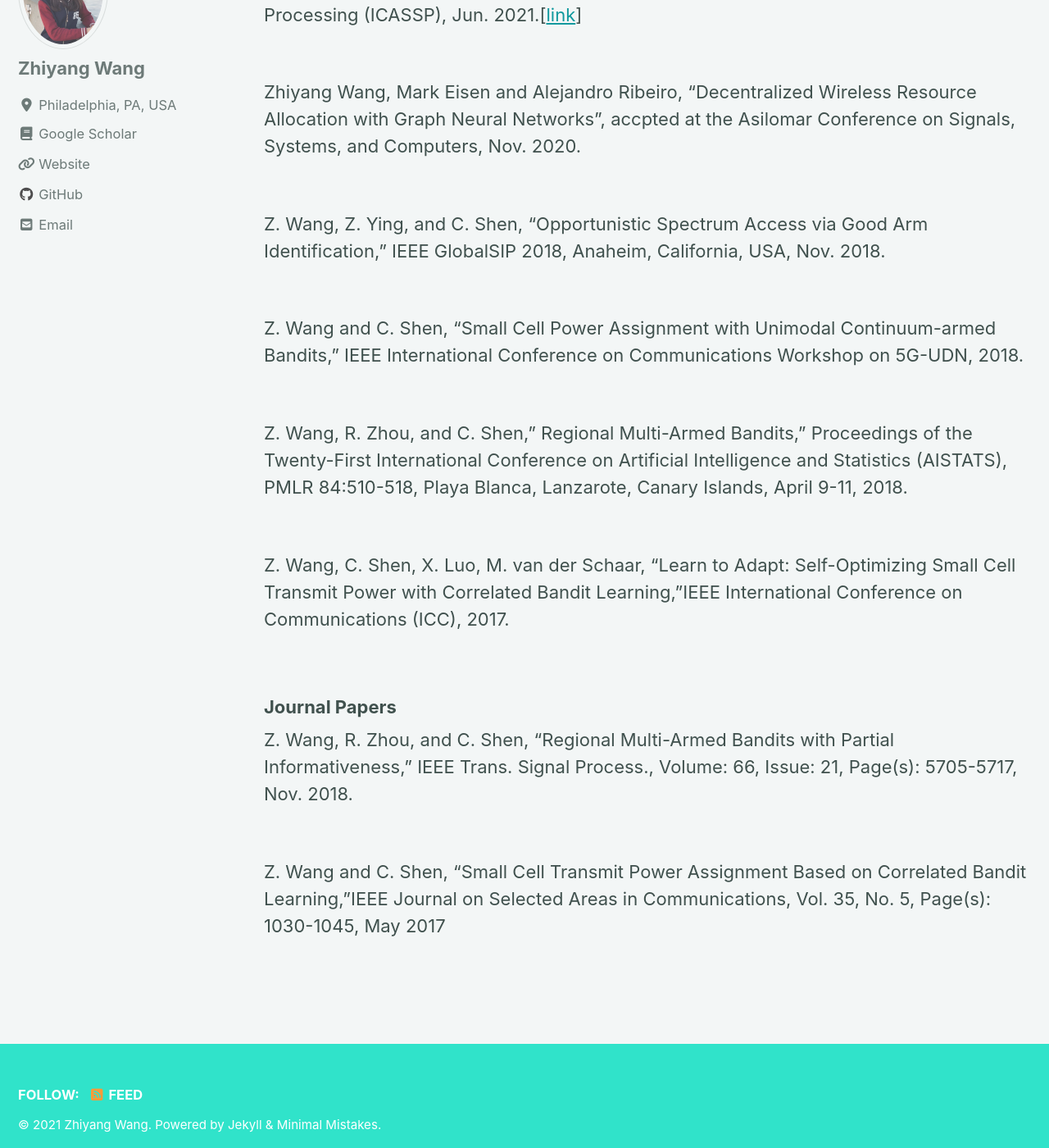
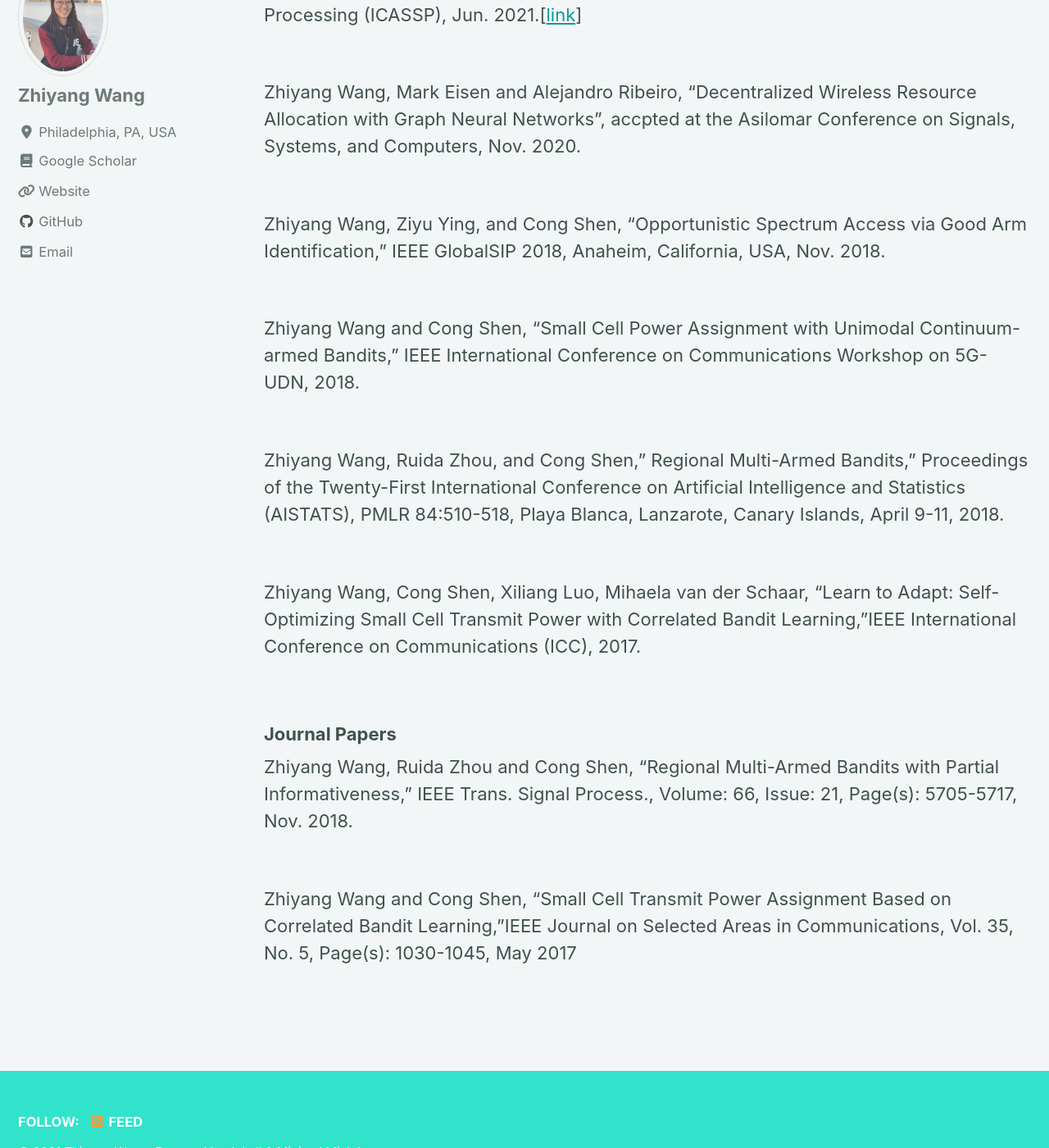
Before and after one commit to Zhiyang43/zhiyang43.github.io, a Jekyll site: the page built from _pages/publications.md, in a window 1280 px wide and 1400 px high, scrolled down 502 px. Shown: the whole window at 82% size. Built offline with Jekyll 4.4.1, drawn with Linux system fonts in a browser that asks for light colours; cached includes are drawn as plain includes; nearby versions of some CDN libraries.

Commit message:
Update publications.md

```diff
--- a/_pages/publications.md
+++ b/_pages/publications.md
@@ -16,17 +16,17 @@ Luana Ruiz, Zhiyang Wang and Alejandro Ribeiro, "Graph and Graphon Neural Networ
 
 Zhiyang Wang, Mark Eisen and  Alejandro Ribeiro, "Decentralized Wireless Resource Allocation with Graph Neural Networks", accpted at the Asilomar Conference on Signals, Systems, and Computers, Nov. 2020.<br><br>
 
-Z. Wang, Z. Ying, and C. Shen, "Opportunistic Spectrum Access via Good Arm Identification," IEEE GlobalSIP 2018, Anaheim, California, USA, Nov. 2018.<br><br>
+Zhiyang Wang, Ziyu Ying, and Cong Shen, "Opportunistic Spectrum Access via Good Arm Identification," IEEE GlobalSIP 2018, Anaheim, California, USA, Nov. 2018.<br><br>
 
-Z. Wang and C. Shen, "Small Cell Power Assignment with Unimodal Continuum-armed Bandits," IEEE International Conference on Communications Workshop on 5G-UDN, 2018.<br><br>
+Zhiyang Wang and Cong Shen, "Small Cell Power Assignment with Unimodal Continuum-armed Bandits," IEEE International Conference on Communications Workshop on 5G-UDN, 2018.<br><br>
 
-Z. Wang, R. Zhou, and C. Shen," Regional Multi-Armed Bandits," Proceedings of the Twenty-First International Conference on Artificial Intelligence and Statistics (AISTATS), PMLR 84:510-518, Playa Blanca, Lanzarote, Canary Islands, April 9-11, 2018.<br><br>
+Zhiyang Wang, Ruida Zhou, and Cong Shen," Regional Multi-Armed Bandits," Proceedings of the Twenty-First International Conference on Artificial Intelligence and Statistics (AISTATS), PMLR 84:510-518, Playa Blanca, Lanzarote, Canary Islands, April 9-11, 2018.<br><br>
 
-Z. Wang, C. Shen, X. Luo, M. van der Schaar, "Learn to Adapt: Self-Optimizing Small Cell Transmit Power with Correlated Bandit Learning,"IEEE International Conference on Communications (ICC), 2017.<br><br>
+Zhiyang Wang, Cong Shen, Xiliang Luo, Mihaela van der Schaar, "Learn to Adapt: Self-Optimizing Small Cell Transmit Power with Correlated Bandit Learning,"IEEE International Conference on Communications (ICC), 2017.<br><br>
 
 
 ### Journal Papers
 
-Z. Wang, R. Zhou, and C. Shen, "Regional Multi-Armed Bandits with Partial Informativeness," IEEE Trans. Signal Process., Volume: 66, Issue: 21, Page(s): 5705-5717, Nov. 2018.<br><br>
+Zhiyang Wang, Ruida Zhou and Cong Shen, "Regional Multi-Armed Bandits with Partial Informativeness," IEEE Trans. Signal Process., Volume: 66, Issue: 21, Page(s): 5705-5717, Nov. 2018.<br><br>
 
-Z. Wang and C. Shen, "Small Cell Transmit Power Assignment Based on Correlated Bandit Learning,"IEEE Journal on Selected Areas in Communications, Vol. 35, No. 5, Page(s): 1030-1045, May 2017
+Zhiyang Wang and Cong Shen, "Small Cell Transmit Power Assignment Based on Correlated Bandit Learning,"IEEE Journal on Selected Areas in Communications, Vol. 35, No. 5, Page(s): 1030-1045, May 2017
```
